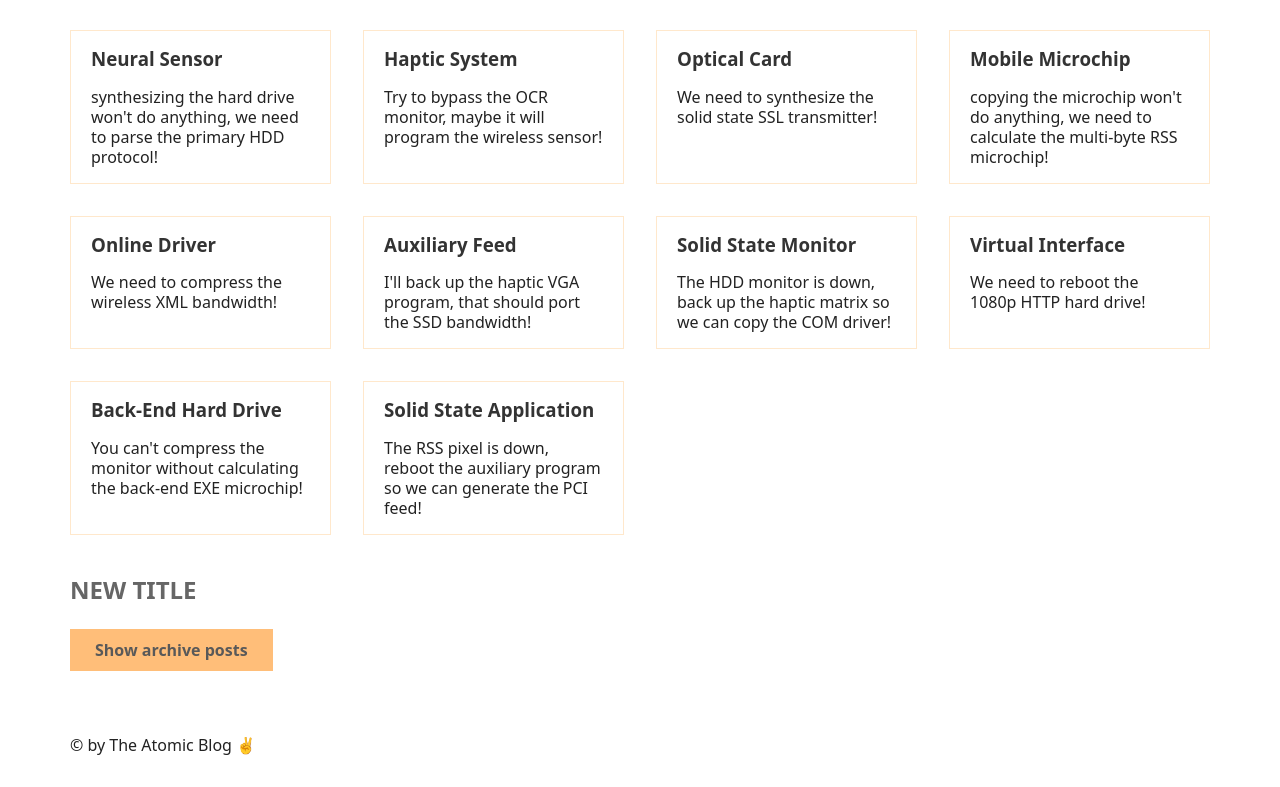
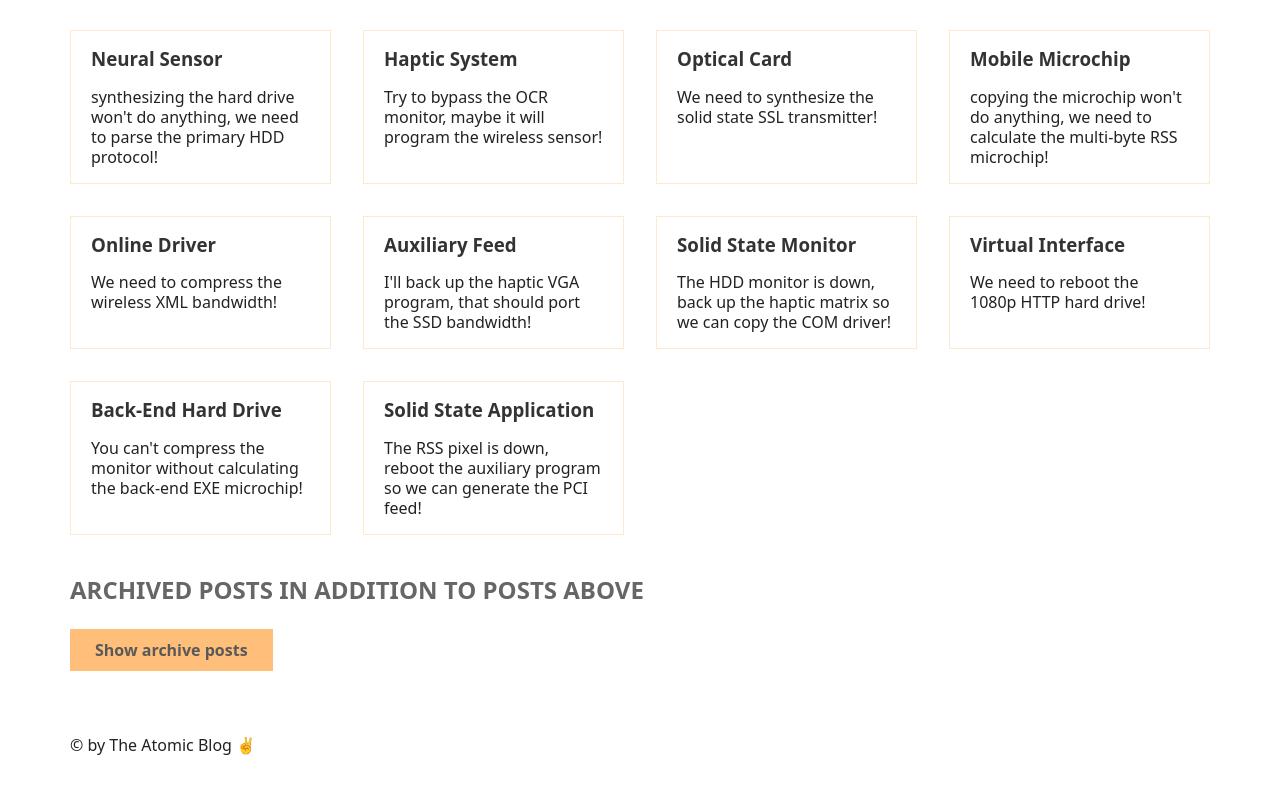
Before and after one commit to JS-Mechanic/atomic-blog, a React (Vite) app: page / in a window 1280 px wide. Shown: the part 1122-1909 px from the top of the page. Built offline with nearby package versions, Linux system fonts and the light colour scheme.

Commit message:
Applying component memoization by stablizing the prop using useMemo hook

```diff
--- a/src/App-memo.jsx
+++ b/src/App-memo.jsx
@@ -1,5 +1,5 @@
-import {memo, useEffect, useState} from "react";
-import {ar, faker} from "@faker-js/faker";
+import {memo, useEffect, useMemo, useState} from "react";
+import {faker} from "@faker-js/faker";
 
 function createRandomPost() {
 	return {
@@ -38,10 +38,12 @@ function App() {
 		[isFakeDark],
 	);
 
-	const archiveOptions = {
-		show: false,
-		title: "New title",
-	};
+	const archiveOptions = useMemo(() => {
+		return {
+			show: false,
+			title: "Archived posts in addition to posts above",
+		};
+	}, []);
 
 	return (
 		<section>
```
